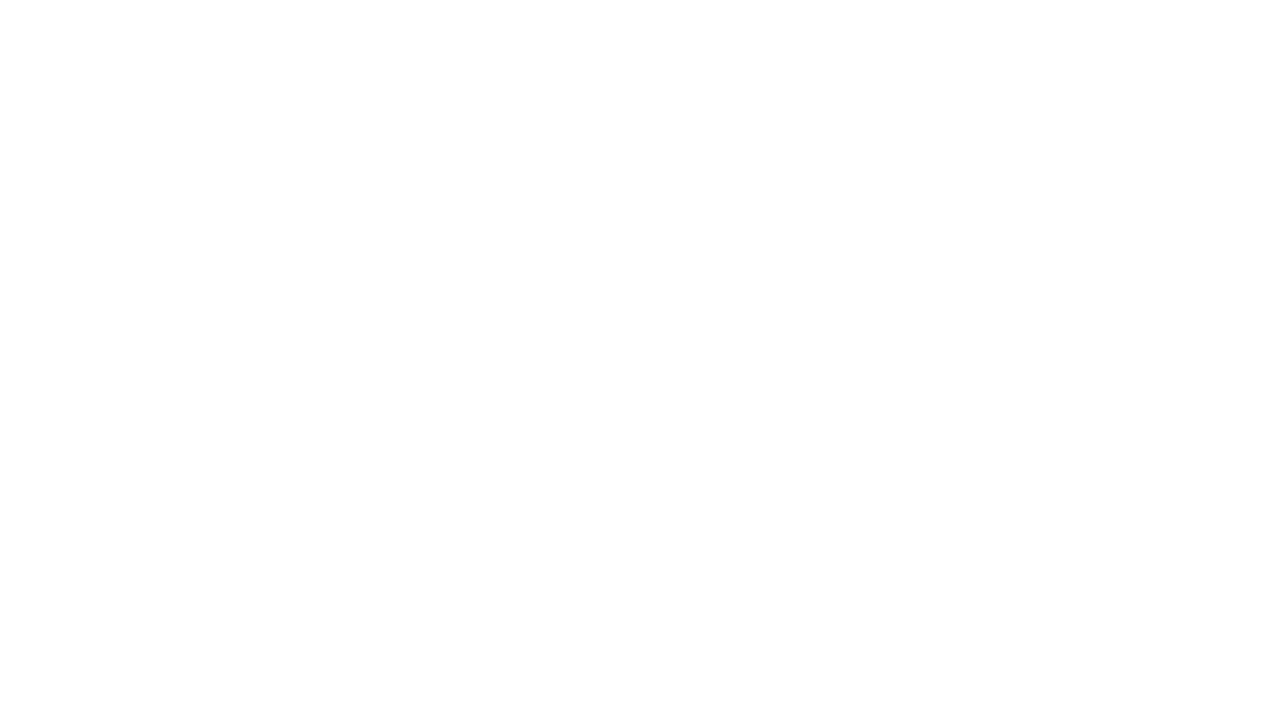
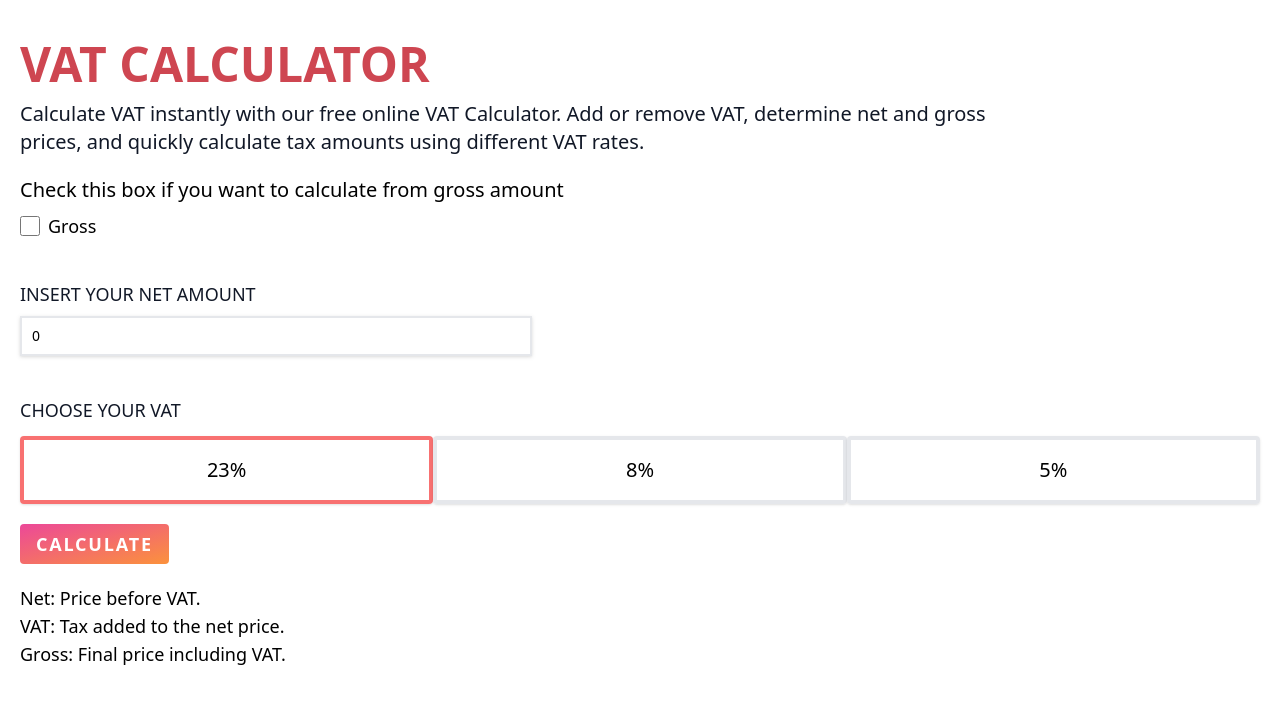
Before and after one commit to maciek617/everything-app-frontend, a Nuxt app: page /vat in a window 1280 px wide. Before the commit this address had no page. Shown: the top 704 px of the page. Built offline with nearby package versions, Linux system fonts and the light colour scheme.

Commit message:
improve bmi section add vat calculator

```diff
--- /dev/null
+++ b/app/components/common/AppTitle.vue
@@ -0,0 +1,13 @@
+<template>
+  <h1
+    class="font-bold text-[#ce4651] uppercase text-3xl md:text-4xl lg:text-5xl 2xl:text-6xl"
+  >
+    {{ props.text }}
+  </h1>
+</template>
+
+<script lang="ts" setup>
+const props = defineProps<{
+  text: string;
+}>();
+</script>
--- /dev/null
+++ b/app/components/common/Loader.vue
@@ -0,0 +1,52 @@
+<template>
+  <div class="lds-ring">
+    <div></div>
+    <div></div>
+    <div></div>
+    <div></div>
+  </div>
+</template>
+
+<script lang="ts" setup></script>
+
+<style scoped>
+.lds-ring,
+.lds-ring div {
+  box-sizing: border-box;
+}
+.lds-ring {
+  display: inline-block;
+  position: relative;
+  width: 80px;
+  height: 80px;
+}
+.lds-ring div {
+  box-sizing: border-box;
+  display: block;
+  position: absolute;
+  width: 64px;
+  height: 64px;
+  margin: 8px;
+  border: 8px solid currentColor;
+  border-radius: 50%;
+  animation: lds-ring 1.2s cubic-bezier(0.5, 0, 0.5, 1) infinite;
+  border-color: currentColor transparent transparent transparent;
+}
+.lds-ring div:nth-child(1) {
+  animation-delay: -0.45s;
+}
+.lds-ring div:nth-child(2) {
+  animation-delay: -0.3s;
+}
+.lds-ring div:nth-child(3) {
+  animation-delay: -0.15s;
+}
+@keyframes lds-ring {
+  0% {
+    transform: rotate(0deg);
+  }
+  100% {
+    transform: rotate(360deg);
+  }
+}
+</style>
--- /dev/null
+++ b/app/components/vat/Description.vue
@@ -0,0 +1,11 @@
+<template>
+  <div class="mt-5 text-lg">
+    <p><span class="font-medium">Net:</span> Price before VAT.</p>
+    <p><span class="font-medium">VAT:</span> Tax added to the net price.</p>
+    <p><span class="font-medium">Gross:</span> Final price including VAT.</p>
+  </div>
+</template>
+
+<script lang="ts" setup></script>
+
+<style></style>
--- /dev/null
+++ b/app/components/vat/Info.vue
@@ -0,0 +1,13 @@
+<template>
+  <div class="text-gray-900 max-w-6xl lg:text-xl 2xl:text-2xl">
+    <p class="mt-3 max-w-5xl w-full">
+      Calculate VAT instantly with our free online VAT Calculator. Add or remove
+      VAT, determine net and gross prices, and quickly calculate tax amounts
+      using different VAT rates.
+    </p>
+  </div>
+</template>
+
+<script lang="ts" setup></script>
+
+<style></style>
--- /dev/null
+++ b/app/components/vat/Result.vue
@@ -0,0 +1,24 @@
+<template>
+  <div class="my-5 lg:my-10">
+    <p class="text-3xl font-bold">Result:</p>
+    <p class="text-xl mt-5 lg:text-2xl">
+      Netto: <span class="font-bold">{{ netto }}</span>
+    </p>
+    <p class="text-xl mt-2 lg:text-2xl">
+      Brutto: <span class="font-bold">{{ brutto }}</span>
+    </p>
+    <p class="text-xl mt-2 lg:text-2xl">
+      Vat: <span class="font-bold">{{ vat }}</span>
+    </p>
+  </div>
+</template>
+
+<script lang="ts" setup>
+defineProps<{
+  netto: number;
+  brutto: number;
+  vat: number;
+}>();
+</script>
+
+<style></style>
--- a/app/pages/bmi/index.vue
+++ b/app/pages/bmi/index.vue
@@ -1,10 +1,6 @@
 <template>
-  <div style="padding: 20px" class="container mx-auto">
-    <h1
-      class="font-bold text-[#ce4651] uppercase text-3xl md:text-4xl lg:text-5xl 2xl:text-6xl"
-    >
-      BMI Calculator
-    </h1>
+  <div class="container mx-auto py-20">
+    <CommonAppTitle text="BMI Calculator" />
 
     <BmiInfo />
 
--- /dev/null
+++ b/app/pages/vat/index.vue
@@ -0,0 +1,133 @@
+<template>
+  <div class="container mx-auto py-10 px-5">
+    <AppTitle text="Vat calculator" />
+    <VatInfo />
+
+    <div class="mt-5">
+      <div>
+        <p class="lg:text-xl">
+          Check this box if you want to calculate from gross amount
+        </p>
+        <div class="flex mb-4 lg:mt-2">
+          <input
+            id="gross"
+            type="checkbox"
+            v-model="isNet"
+            class="cursor-pointer lg:w-5"
+          />
+          <label for="gross" class="ml-2 text-md cursor-pointer lg:text-lg"
+            >Gross</label
+          >
+        </div>
+      </div>
+      <div class="lg:mt-10">
+        <label
+          for="visitors"
+          class="uppercase text-gray-900 font-medium lg:text-lg"
+          >Insert your {{ isNet ? "gross" : "net" }} amount</label
+        >
+        <input
+          type="text"
+          class="bg-neutral-secondary-medium border border-default-medium text-heading text-sm rounded-base focus:ring-brand focus:border-brand block w-full px-2.5 py-2 shadow-xs max-w-lg mt-2 drop-shadow placeholder:text-body"
+          :class="errMsg ? 'border-2 border-red-400' : 'border-2'"
+          placeholder="100.00"
+          v-model="netAmount"
+          required
+        />
+        <p class="text-red-400">{{ errMsg }}</p>
+      </div>
+      <div class="mt-10 my-5">
+        <label class="uppercase text-gray-900 font-medium lg:text-lg">
+          Choose your vat
+        </label>
+        <ul class="text-sm font-medium text-center text-body flex mt-3">
+          <li
+            v-for="vatOption in vatOptions"
+            :key="vatOption.name"
+            class="w-1/3 focus-within:z-10 rounded cursor-pointer shadow"
+            :class="
+              vatRate === vatOption.value
+                ? 'border-4 border-red-400'
+                : 'border-4'
+            "
+            @click="vatRate = vatOption.value"
+          >
+            <p class="p-2 text-lg lg:p-4 lg:text-xl">{{ vatOption.name }}</p>
+          </li>
+        </ul>
+      </div>
+
+      <CommonLoader v-if="isLoading" />
+
+      <VatResult
+        v-if="result && !isLoading"
+        :netto="result.net"
+        :brutto="result.gross"
+        :vat="result.vat"
+      />
+
+      <Button text="Calculate" @click="calculate" />
+    </div>
+
+    <VatDescription />
+  </div>
+</template>
+
+<script lang="ts" setup>
+import AppTitle from "~/components/common/AppTitle.vue";
+import Button from "~/components/common/Button.vue";
+
+const result = ref<any>(null);
+const errMsg = ref<string>("");
+const vatOptions = ref([
+  {
+    name: "23%",
+    value: 0.23,
+  },
+  {
+    name: "8%",
+    value: 0.08,
+  },
+  {
+    name: "5%",
+    value: 0.05,
+  },
+]);
+
+const netAmount = ref(0);
+const vatRate = ref(0.23);
+const isNet = ref(false);
+const isLoading = ref(false);
+const config = useRuntimeConfig();
+
+const validateUserInput = () => {
+  if (+netAmount.value <= 0) {
+    return (errMsg.value = "You need to insert amount that is higher than 0.");
+  } else if (netAmount.value.toString().includes(",")) {
+    return (errMsg.value = "You need to use ',' insted of '.'");
+  }
+
+  return (errMsg.value = "");
+};
+
+async function calculate() {
+  isLoading.value = true;
+  if (validateUserInput()) {
+    isLoading.value = false;
+    return;
+  }
+  const data = await $fetch(`${config.public.apiBase}/api/tools/vat`, {
+    method: "POST",
+    body: {
+      netAmount: +netAmount.value,
+      vatRate: +vatRate.value,
+      isNet: !isNet.value,
+    },
+  });
+
+  result.value = data;
+  isLoading.value = false;
+}
+</script>
+
+<style></style>
--- a/nuxt.config.ts
+++ b/nuxt.config.ts
@@ -5,6 +5,7 @@ export default defineNuxtConfig({
   runtimeConfig: {
     public: {
       apiBase: "https://everything-app-backend-p2by.onrender.com",
+      // apiBase: "http://localhost:8080",
     },
   },
   modules: ["@nuxtjs/tailwindcss", "@nuxt/fonts"],
```
